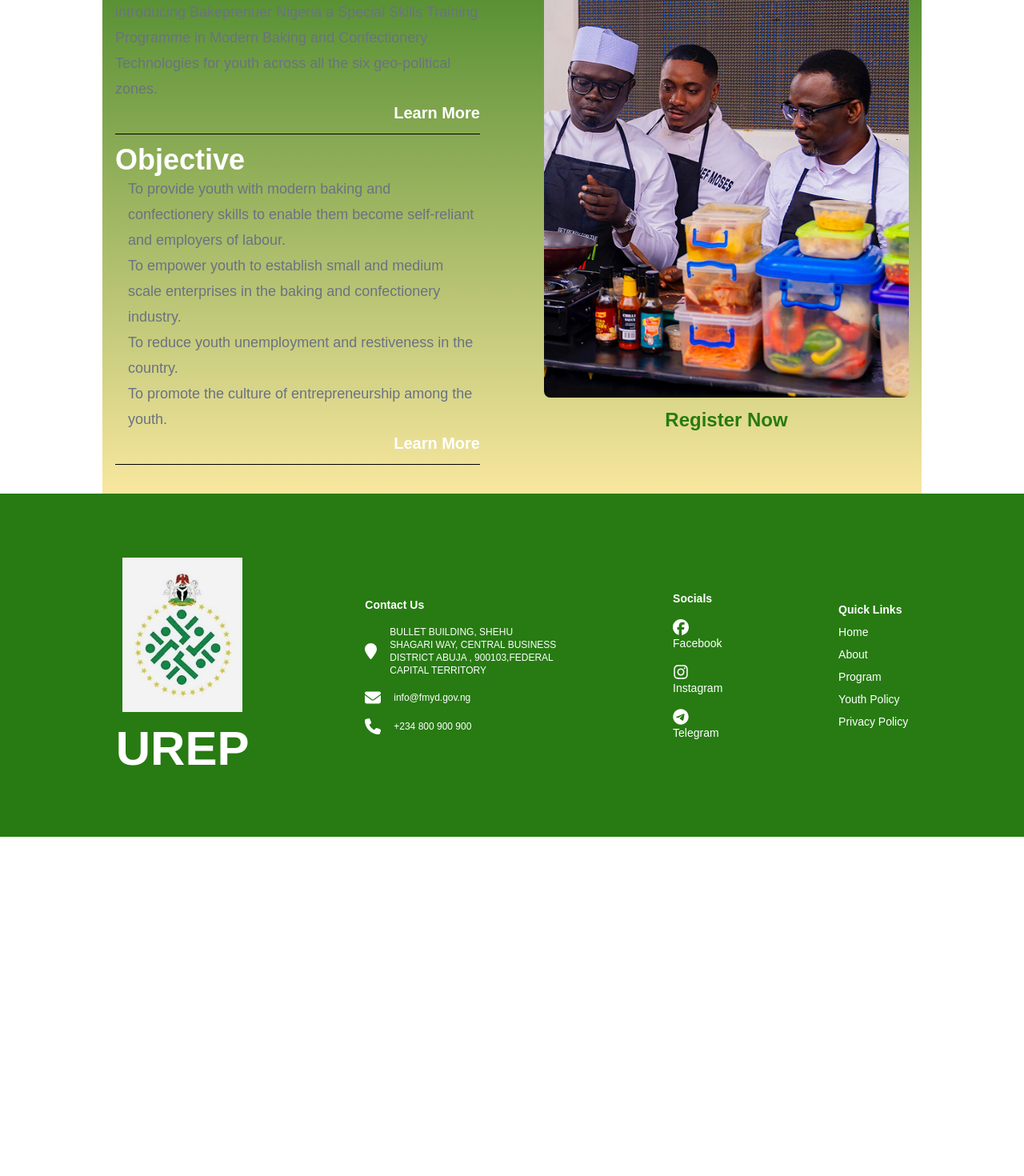
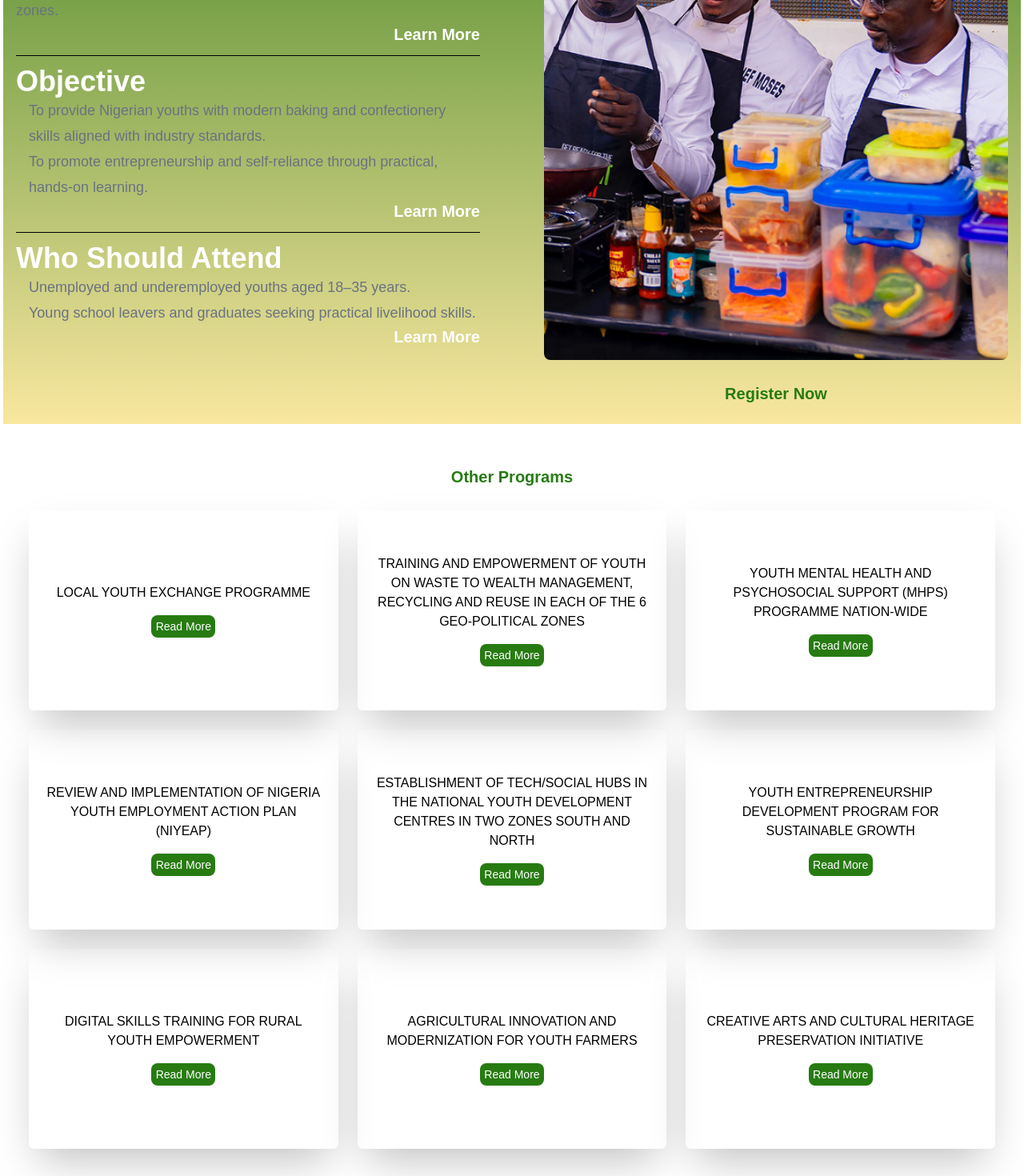
Before and after one commit to Blaziod/urep-frontend, a Next.js app: page / in a window 1280 px wide. Shown: the part 1160-2630 px from the top of the page at 80% size. Before the commit the page ends 2206 px from the top, so only its background shows below. Built offline with nearby package versions, Linux system fonts and the light colour scheme.

Commit message:
feat: added other programs section

```diff
--- a/src/app/page.tsx
+++ b/src/app/page.tsx
@@ -10,13 +10,13 @@ import FooterBar from "@/components/FooterBar";
 export default function Home() {
   return (
       <div className={'pt-1'}>
-        <div className={'pt-1 px-4 sm:px-8 md:px-16 lg:px-32'}>
-          <div className={'mx-auto flex flex-col sm:flex-row items-center px-1 py-2 bg-[#277B12] mb-4'}>
+        <div className={'px-4 sm:px-8 md:px-16 lg:px-1'}>
+          <div className={'mx-auto flex flex-col sm:flex-row items-center px-1 py-2 bg-[#277B12]'}>
             <div className="flex items-center">
               <Image className={'mr-2'} src={'/images/fmyd_logo.png'} alt={'logo'} width={80} height={80} />
               <h1 className={'text-white text-xl sm:text-2xl font-bold'}>Yopi Tracker</h1>
             </div>
-            <div className={'grow my-4 sm:my-0'}>
+            <div className={'grow sm:my-0'}>
               <div className={'flex flex-wrap items-center justify-center gap-2 md:gap-4 lg:gap-8'}>
                 <Link className={'text-white text-sm sm:text-base md:text-lg'} href= '/'>Home</Link>
                 <Link className={'text-white text-sm sm:text-base md:text-lg'} href= '/'>About</Link>
@@ -32,8 +32,8 @@ export default function Home() {
           </div>
 
           <div className={'flex flex-col items-center w-full'}>
-            <div className={'flex flex-col md:flex-row justify-center items-center gap-6 md:gap-x-8 lg:gap-x-16 mt-6 md:mt-10'}>
-              <Image src={'/images/man1.png'} alt={'man'} width={250} height={250} className="hidden md:block" />
+            <div className={'flex flex-col md:flex-row justify-center items-center gap-6 md:gap-x-8 lg:gap-x-16'}>
+              <Image src={'/images/man1.png'} alt={'man'} width={300} height={300} className="hidden md:block" />
 
               <div className={'flex flex-col items-center gap-y-2 text-center px-4'}>
                 <h1 className={'text-4xl sm:text-5xl md:text-6xl lg:text-7xl font-bold text-[#277B12]'}>FMYD</h1>
@@ -42,10 +42,10 @@ export default function Home() {
                 <h4 className={'text-black text-base sm:text-lg md:text-xl text-center'}>REALTIME YOUTH POLICY MONITORING AND EMPOWERMENT PROGRAMS</h4>
               </div>
 
-              <Image src={'/images/man2.png'} alt={'man'} width={250} height={250} className="hidden md:block" />
+              <Image src={'/images/man2.png'} alt={'man'} width={300} height={300} className="hidden md:block" />
             </div>
-            <div className={'flex flex-row space-x-4 mt-6 md:mt-10 justify-between w-full max-w-xs md:max-w-md'}>
-              <div className={'w-32 h-12 bg-[#277B12] rounded-lg flex flex-row justify-evenly items-center'}>
+            <div className={'flex flex-row space-x-4 mt-6 md:mt-10 justify-between w-full px-8'}>
+              <div className={'w-44 h-12 bg-[#277B12] rounded-lg flex flex-row justify-evenly items-center'}>
                 <FaSearch color={'white'} size={18}></FaSearch>
                 <p className={'text-white text-center font-medium'}>Search</p>
               </div>
@@ -69,7 +69,7 @@ export default function Home() {
           {/*Program specific sections*/}
           {/* Bakeprenuer Nigeria */}
           {/* TODO: Make section like a carousel, with a button to scroll to next/prev program. Each program should have a title, description, image, and a link to the program page */}
-          <div className={'flex flex-col justify-center w-full bg-gradient-to-b from-[#277B12] to-[#F9E79F] mt-6 md:mt-10 py-6 px-4'}>
+          <div className={'flex flex-col justify-center w-full bg-gradient-to-b from-[#277B12] to-[#F9E79F] my-6 md:mt-10 py-6 px-4'}>
             <h2 className={'font-semibold text-2xl sm:text-3xl md:text-4xl text-center text-white mb-4 md:mb-6'}>Bakeprenuer Nigeria</h2>
             <div className={'flex flex-col lg:flex-row items-center gap-6 lg:gap-x-10 xl:gap-x-20'}>
               <div className={'flex-col justify-start w-full lg:w-1/2'}>
@@ -83,17 +83,102 @@ export default function Home() {
                 <hr className="my-3"/>
                 <h1 className={'text-white text-2xl md:text-3xl lg:text-4xl font-semibold'}>Objective</h1>
                 <ul className="pl-4">
-                  <li className={'text-gray-500 font-normal text-base md:text-lg text-wrap leading-6 md:leading-8'}>To provide youth with modern baking and confectionery skills to enable them become self-reliant and employers of labour.</li>
-                  <li className={'text-gray-500 font-normal text-base md:text-lg text-wrap leading-6 md:leading-8'}>To empower youth to establish small and medium scale enterprises in the baking and confectionery industry.</li>
-                  <li className={'text-gray-500 font-normal text-base md:text-lg text-wrap leading-6 md:leading-8'}>To reduce youth unemployment and restiveness in the country.</li>
-                  <li className={'text-gray-500 font-normal text-base md:text-lg text-wrap leading-6 md:leading-8'}>To promote the culture of entrepreneurship among the youth.</li>
+                  <li className={'text-gray-500 font-normal text-base md:text-lg text-wrap leading-6 md:leading-8'}>To provide Nigerian youths with modern baking and confectionery skills aligned with industry standards.</li>
+                  <li className={'text-gray-500 font-normal text-base md:text-lg text-wrap leading-6 md:leading-8'}>To promote entrepreneurship and self-reliance through practical, hands-on learning.</li>
                 </ul>
                 <h3 className={'justify-self-end text-lg md:text-xl text-white font-semibold'}>Learn More</h3>
                 <hr className="my-3"/>
+                <h1 className={'text-white text-2xl md:text-3xl lg:text-4xl font-semibold'}>Who Should Attend</h1>
+                <ul className="pl-4">
+                  <li className={'text-gray-500 font-normal text-base md:text-lg text-wrap leading-6 md:leading-8'}>Unemployed and underemployed youths aged 18–35 years.</li>
+                  <li className={'text-gray-500 font-normal text-base md:text-lg text-wrap leading-6 md:leading-8'}>Young school leavers and graduates seeking practical livelihood skills.</li>
+                </ul>
+                <h3 className={'justify-self-end text-lg md:text-xl text-white font-semibold'}>Learn More</h3>
               </div>
               <div className={'flex flex-col justify-center items-center w-full lg:w-1/2'}>
                 <Image src={'/images/cooking_chefs.png'} alt={'Bakeprenuer'} width={900} height={500} className={'rounded-lg w-full max-w-2xl'}/>
-                <h3 className={'text-center text-xl md:text-2xl text-[#277B12] font-semibold mt-3'}>Register Now</h3>
+                <h3 className={'text-center text-xl md:text-xl text-[#277B12] font-semibold mt-7'}>Register Now</h3>
+              </div>
+            </div>
+          </div>
+
+            {/* Other Programs Section */}
+          <div className={'flex flex-col w-full items-center justify-center px-8'}>
+            <h3 className={'text-center text-xl md:text-xl text-[#277B12] font-semibold my-7'}>Other Programs</h3>
+
+            <div className={'w-full grid grid-cols-1 sm:grid-cols-2 lg:grid-cols-3 gap-6 mb-16'}>
+              <div className={'h-[250px] px-4 py-4 flex flex-col justify-center items-center shadow-2xl rounded-md'}>
+                <p className="text-center mb-4">LOCAL YOUTH EXCHANGE PROGRAMME</p>
+                <div className={'flex items-center justify-center rounded-lg bg-[#277B12] py-1 w-20'}>
+                  <p className={'text-white text-sm text-center'}>Read More</p>
+                </div>
+              </div>
+              <div className={'h-[250px] px-4 py-4 flex flex-col justify-center items-center shadow-2xl rounded-md'}>
+                <p className="text-center mb-4">TRAINING AND EMPOWERMENT OF
+                  YOUTH ON WASTE TO WEALTH
+                  MANAGEMENT, RECYCLING
+                  AND REUSE IN EACH OF
+                  THE 6 GEO-POLITICAL ZONES</p>
+                <div className={'flex items-center justify-center rounded-lg bg-[#277B12] py-1 w-20'}>
+                  <p className={'text-white text-sm text-center'}>Read More</p>
+                </div>
+              </div>
+              <div className={'h-[250px] px-4 py-4 flex flex-col justify-center items-center shadow-2xl rounded-md'}>
+                <p className="text-center mb-4">YOUTH MENTAL HEALTH AND
+                  PSYCHOSOCIAL SUPPORT (MHPS)
+                  PROGRAMME NATION-WIDE</p>
+                <div className={'flex items-center justify-center rounded-lg bg-[#277B12] py-1 w-20'}>
+                  <p className={'text-white text-sm text-center'}>Read More</p>
+                </div>
+              </div>
+              <div className={'h-[250px] px-4 py-4 flex flex-col justify-center items-center shadow-2xl rounded-md'}>
+                <p className="text-center mb-4">REVIEW AND IMPLEMENTATION
+                  OF NIGERIA YOUTH EMPLOYMENT
+                  ACTION PLAN (NIYEAP)</p>
+                <div className={'flex items-center justify-center rounded-lg bg-[#277B12] py-1 w-20'}>
+                  <p className={'text-white text-sm text-center'}>Read More</p>
+                </div>
+              </div>
+              <div className={'h-[250px] px-4 py-4 flex flex-col justify-center items-center shadow-2xl rounded-md'}>
+                <p className="text-center mb-4">ESTABLISHMENT OF TECH/SOCIAL
+                  HUBS IN THE NATIONAL YOUTH
+                  DEVELOPMENT CENTRES
+                  IN TWO ZONES SOUTH AND NORTH</p>
+                <div className={'flex items-center justify-center rounded-lg bg-[#277B12] py-1 w-20'}>
+                  <p className={'text-white text-sm text-center'}>Read More</p>
+                </div>
+              </div>
+              <div className={'h-[250px] px-4 py-4 flex flex-col justify-center items-center shadow-2xl rounded-md'}>
+                <p className="text-center mb-4">YOUTH ENTREPRENEURSHIP
+                  DEVELOPMENT PROGRAM
+                  FOR SUSTAINABLE GROWTH</p>
+                <div className={'flex items-center justify-center rounded-lg bg-[#277B12] py-1 w-20'}>
+                  <p className={'text-white text-sm text-center'}>Read More</p>
+                </div>
+              </div>
+              <div className={'h-[250px] px-4 py-4 flex flex-col justify-center items-center shadow-2xl rounded-md'}>
+                <p className="text-center mb-4">DIGITAL SKILLS TRAINING
+                  FOR RURAL YOUTH
+                  EMPOWERMENT</p>
+                <div className={'flex items-center justify-center rounded-lg bg-[#277B12] py-1 w-20'}>
+                  <p className={'text-white text-sm text-center'}>Read More</p>
+                </div>
+              </div>
+              <div className={'h-[250px] px-4 py-4 flex flex-col justify-center items-center shadow-2xl rounded-md'}>
+                <p className="text-center mb-4">AGRICULTURAL INNOVATION
+                  AND MODERNIZATION
+                  FOR YOUTH FARMERS</p>
+                <div className={'flex items-center justify-center rounded-lg bg-[#277B12] py-1 w-20'}>
+                  <p className={'text-white text-sm text-center'}>Read More</p>
+                </div>
+              </div>
+              <div className={'h-[250px] px-4 py-4 flex flex-col justify-center items-center shadow-2xl rounded-md'}>
+                <p className="text-center mb-4">CREATIVE ARTS AND
+                  CULTURAL HERITAGE
+                  PRESERVATION INITIATIVE</p>
+                <div className={'flex items-center justify-center rounded-lg bg-[#277B12] py-1 w-20'}>
+                  <p className={'text-white text-sm text-center'}>Read More</p>
+                </div>
               </div>
             </div>
           </div>
```
